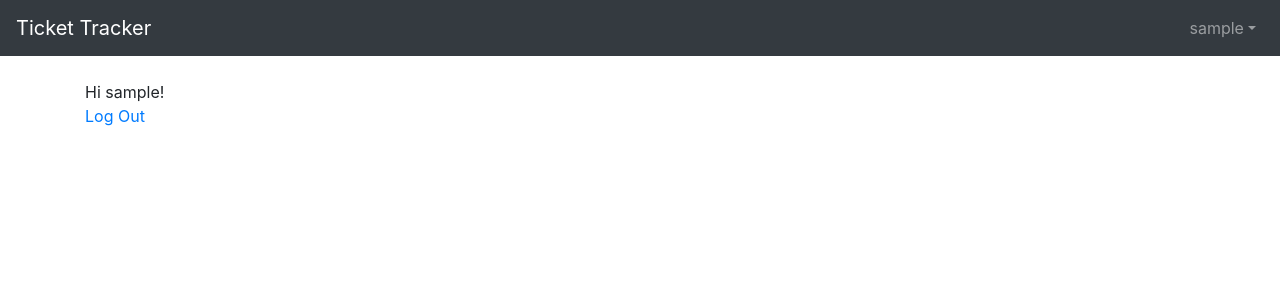
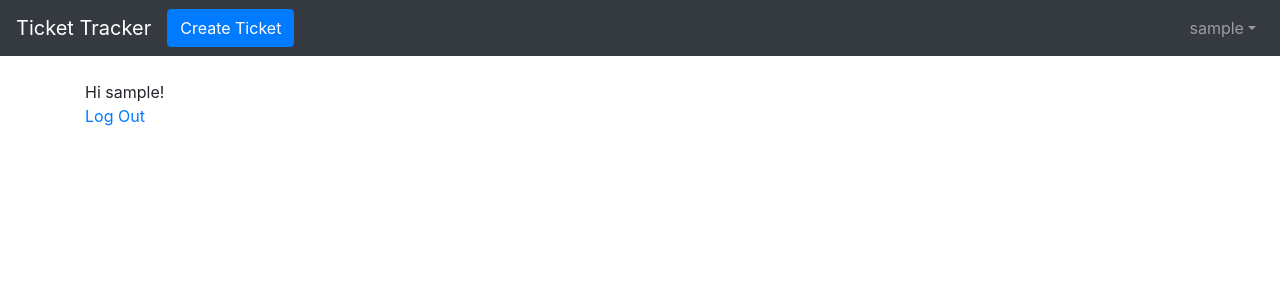
Before and after one commit to lucasshaw12/sedo-qa-assignment, a Django app: page / in a window 1280 px wide. Shown: the top 300 px of the page. Run offline with Django 4.2, Linux system fonts and the light colour scheme; the visitor is signed in with stand-in values (Sample User, id 1).

Commit message:
new ticket:

```diff
--- a/core/templates/base.html
+++ b/core/templates/base.html
@@ -27,6 +27,7 @@
             </button>
             <div class="collapse navbar-collapse" id="navbarSupportedContent">
                 {% if user.is_authenticated %}
+                    <a href="{% url 'ticket_add' %}" class="btn btn-primary">Create Ticket</a>
                     <ul class="navbar-nav ml-auto">
                         <li class="nav-item dropdown">
                             <a class="nav-link dropdown-toggle"
```
